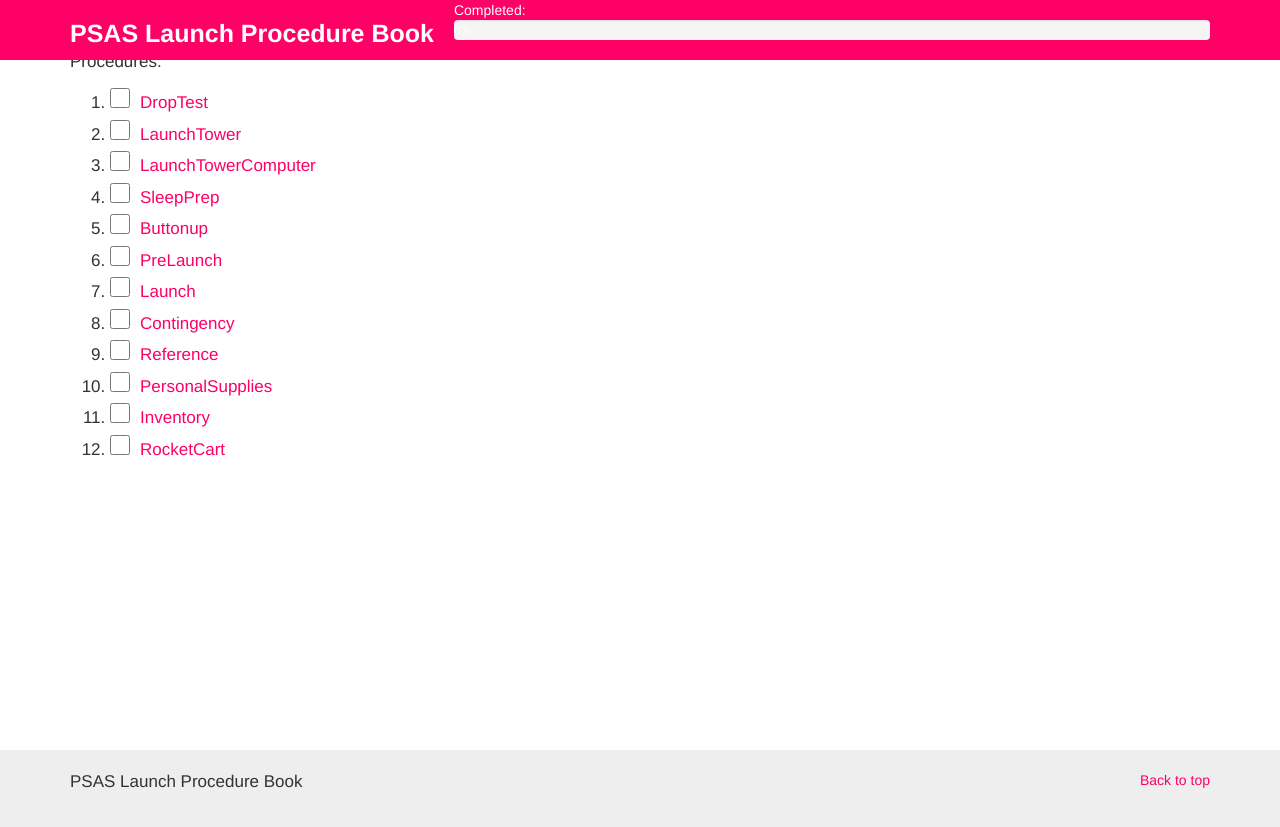
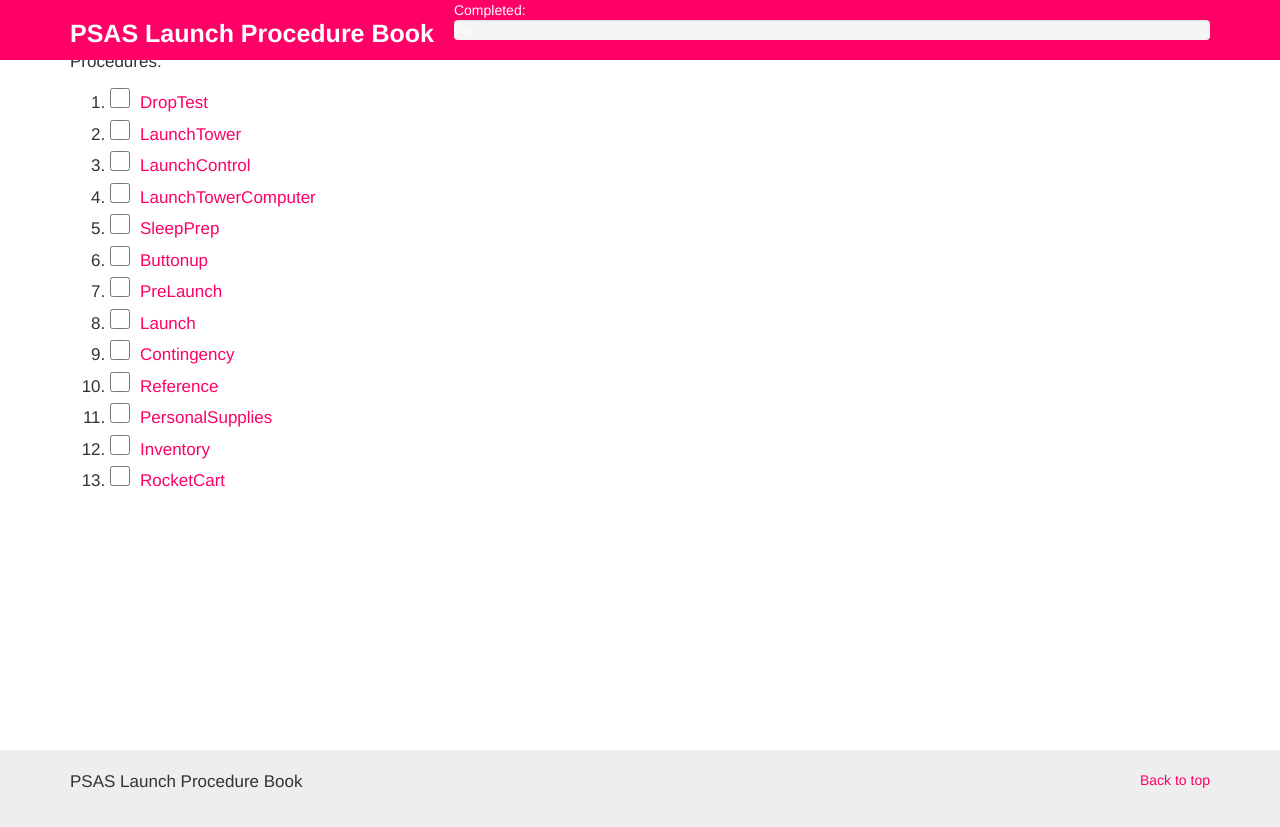
Before and after one commit to psas/procedure-book, a Jekyll site: the page built from index.markdown, in a window 1280 px wide. Shown: the top 827 px of the page. Built offline with Jekyll 4.4.1, drawn with Linux system fonts in a browser that asks for light colours.

Commit message:
order files

```diff
--- a/index.markdown
+++ b/index.markdown
@@ -5,13 +5,14 @@ title: PSAS Procedure Book
 
 Procedures:
 
- 1. [DropTest](00-DropTest.html)
- 1. [LaunchTower](01-LaunchTower.html)
- 1. [LaunchTowerComputer](02-LaunchTowerComputer.html)
- 1. [SleepPrep](03-SleepPrep.html)
- 1. [Buttonup](04-Buttonup.html)
- 1. [PreLaunch](05-PreLaunch.html)
- 1. [Launch](06-Launch.html)
+ 1. [DropTest](01-DropTest.html)
+ 1. [LaunchTower](02-LaunchTower.html)
+ 1. [LaunchControl](03-LaunchControl.html)
+ 1. [LaunchTowerComputer](04-LaunchTowerComputer.html)
+ 1. [SleepPrep](05-SleepPrep.html)
+ 1. [Buttonup](06-Buttonup.html)
+ 1. [PreLaunch](07-PreLaunch.html)
+ 1. [Launch](08-Launch.html)
  1. [Contingency](09-Contingency.html)
  1. [Reference](10-Reference.html)
  1. [PersonalSupplies](11-PersonalSupplies.html)
```
Also changed, not shown: 01-DropTest.markdown (renamed from 00-DropTest.markdown), 02-LaunchTower.markdown (renamed from 01-LaunchTower.markdown), 03-LaunchControl.markdown (renamed from 02-LaunchControl.markdown), 04-LaunchTowerComputer.markdown (renamed from 02-LaunchTowerComputer.markdown), 05-SleepPrep.markdown (renamed from 03-SleepPrep.markdown), 06-Buttonup.markdown (renamed from 04-Buttonup.markdown), 07-PreLaunch.markdown (renamed from 05-PreLaunch.markdown), 08-Launch.markdown (renamed from 06-Launch.markdown).
